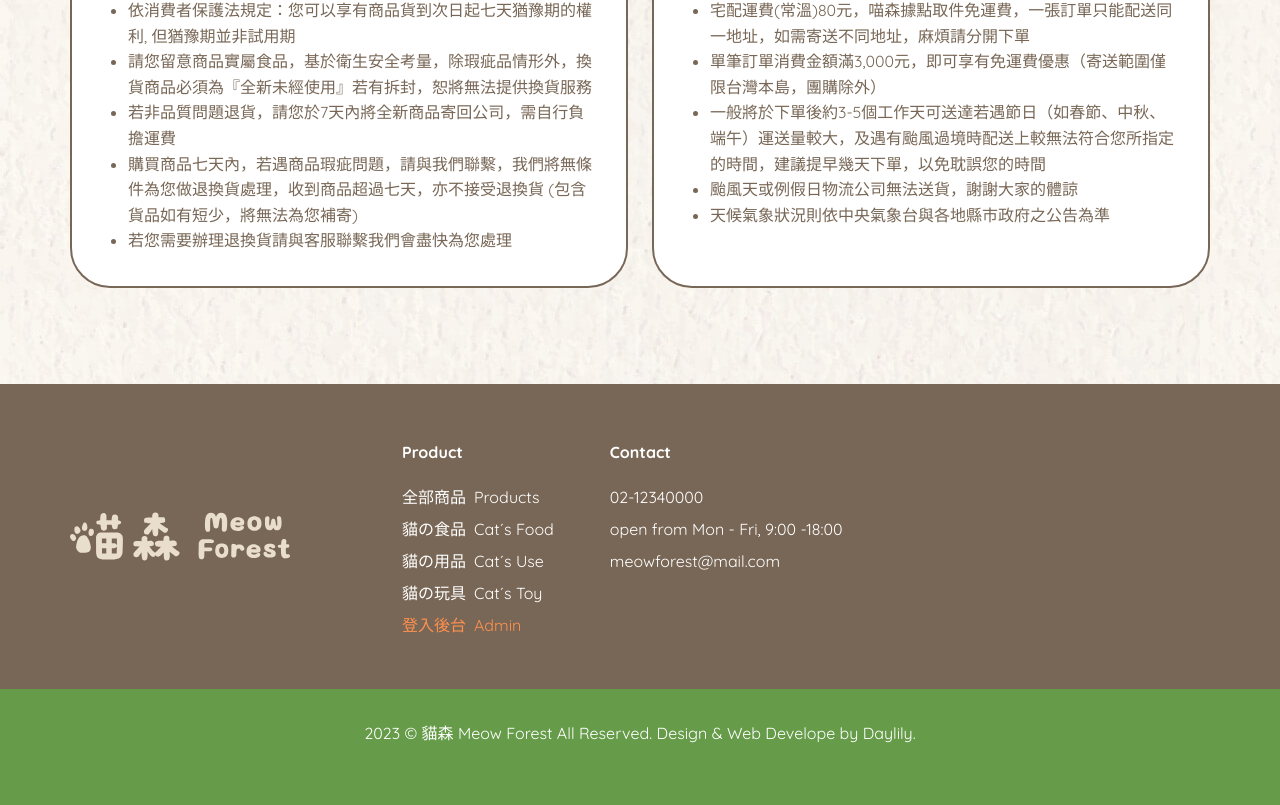
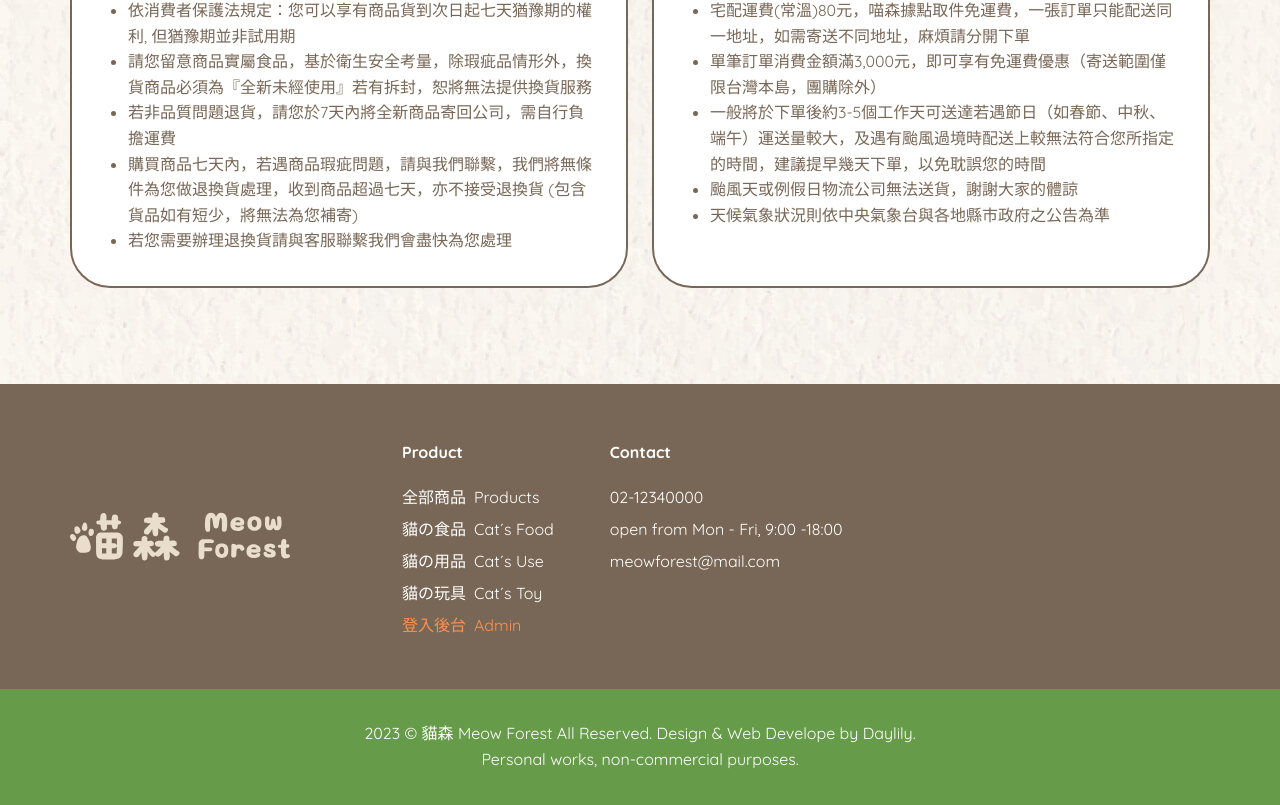
Before and after one commit to daylilystudio/meowforest, a Vue app: page / in a window 1280 px wide. Shown: the part 2951-3756 px from the top of the page. Before the commit the page ends 3730 px from the top, so only its background shows below. Built offline with nearby package versions, Linux system fonts and the light colour scheme; no server answers.

Commit message:
edit footer text

```diff
--- a/src/components/global/TheFooter.vue
+++ b/src/components/global/TheFooter.vue
@@ -17,7 +17,8 @@
     </section>
     <section class="bg-primary tw-py-8 tw-px-4 tw-text-center">
       {{thisYear()}} © 貓森 Meow Forest All Reserved.<br class="tw-block sm:tw-hidden">
-      Design & Web Develope by <a href="https://daylily.tw" target="_blank">Daylily</a>.
+      Design & Web Develope by <a href="https://daylily.tw" target="_blank">Daylily</a>.<br>
+      Personal works, non-commercial purposes.
       <p class="tw-w-full tw-h-16 tw-block sm:tw-hidden" />
     </section>
   </footer>
```
